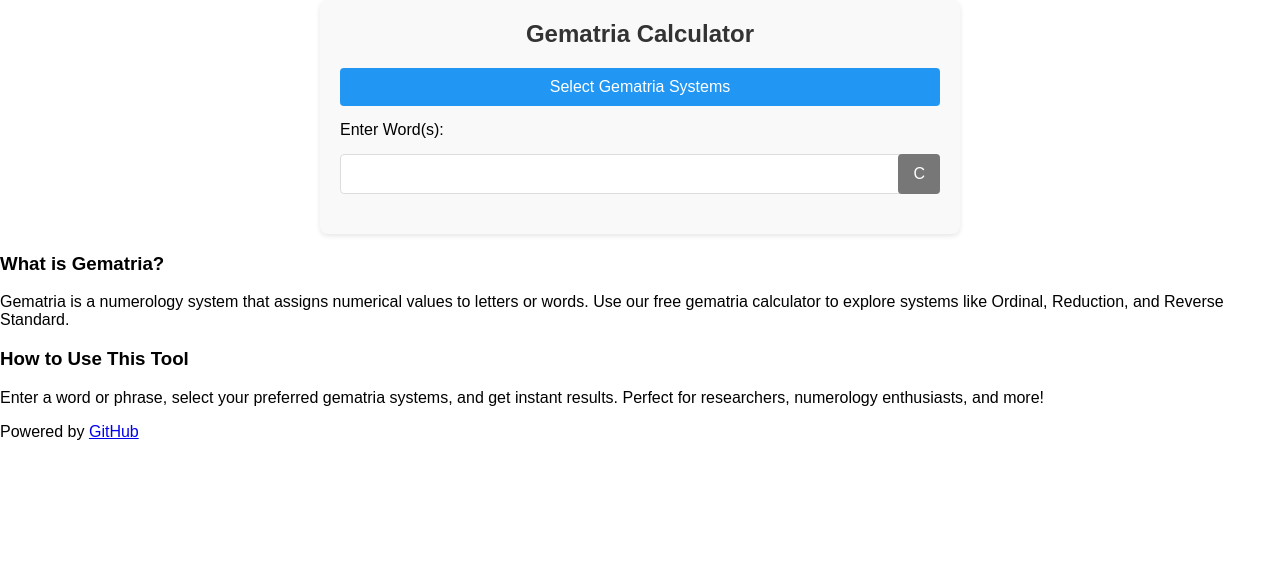
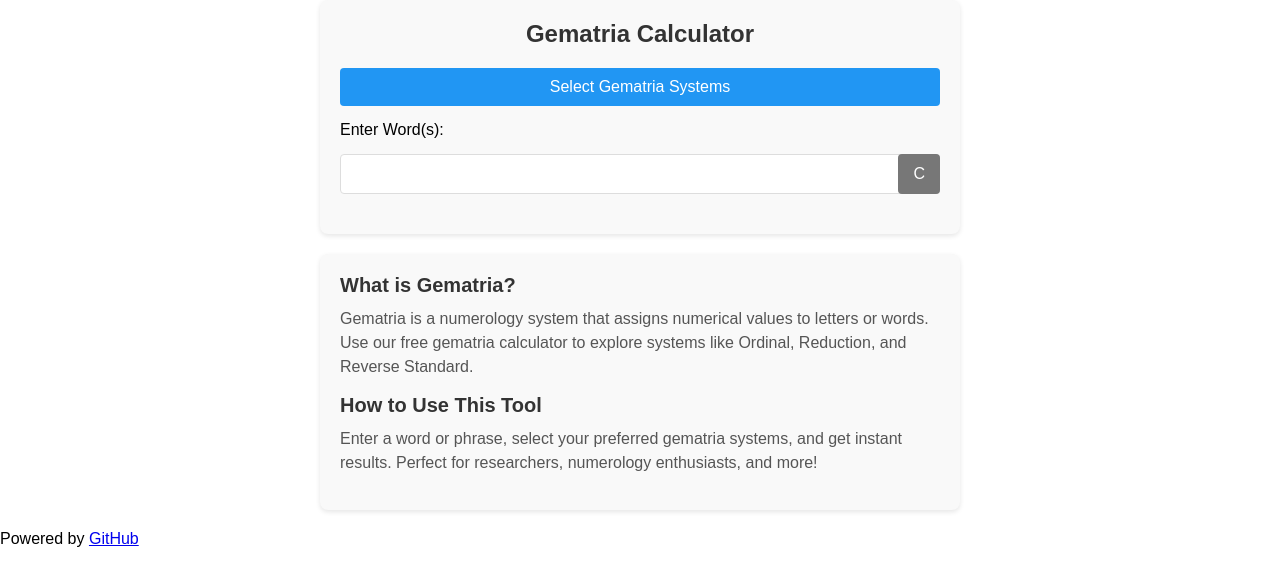
Before and after one commit to jasonbra1n/gematria-calculator, a PHP site: page / in a window 1280 px wide. Shown: the top 586 px of the page. Run offline with PHP 8.4, Linux system fonts and the light colour scheme.

Commit message:
Update styles.css

```diff
--- a/styles.css
+++ b/styles.css
@@ -269,3 +269,32 @@ legend {
 .system-grid input[type="checkbox"] {
   margin: 0;
 }
+.content-card {
+  background-color: #f9f9f9; /* Matches .gematria-calculator */
+  padding: 20px;
+  border-radius: 8px;
+  box-shadow: 0 2px 5px rgba(0, 0, 0, 0.1); /* Consistent shadow */
+  max-width: 600px; /* Matches .gematria-calculator */
+  margin: 20px auto; /* Centers it and adds spacing from results */
+}
+
+.content-card h3 {
+  color: #333; /* Matches h2 in .gematria-calculator */
+  font-size: 1.25em; /* Slightly smaller than h2 but prominent */
+  margin: 0 0 10px; /* Spacing below heading */
+}
+
+.content-card p {
+  color: #555; /* Softer color for readability, matches .system-name */
+  font-size: 1em;
+  line-height: 1.5; /* Improves readability */
+  margin: 0 0 15px; /* Spacing between paragraphs */
+}
+
+/* Optional: Responsive adjustments */
+@media (max-width: 600px) {
+  .content-card {
+    margin: 15px 10px; /* Slightly tighter on small screens */
+    padding: 15px;
+  }
+}
```
